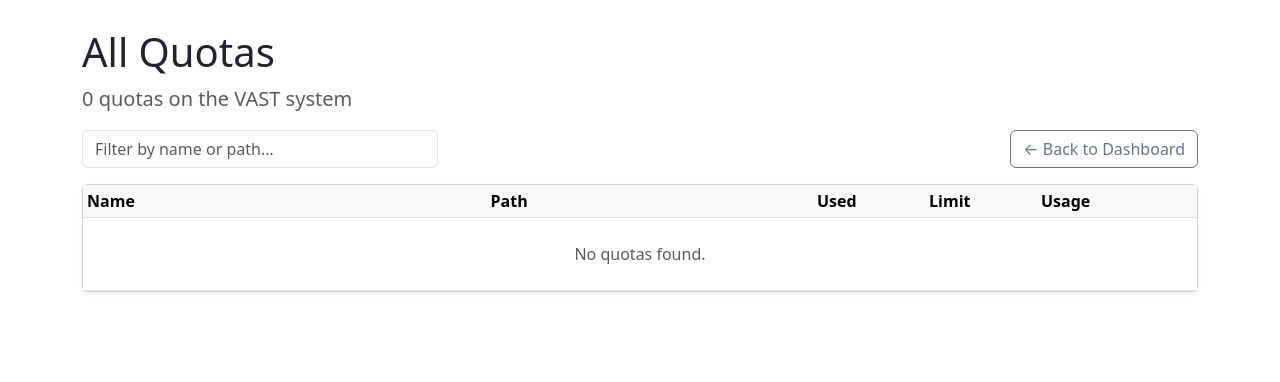
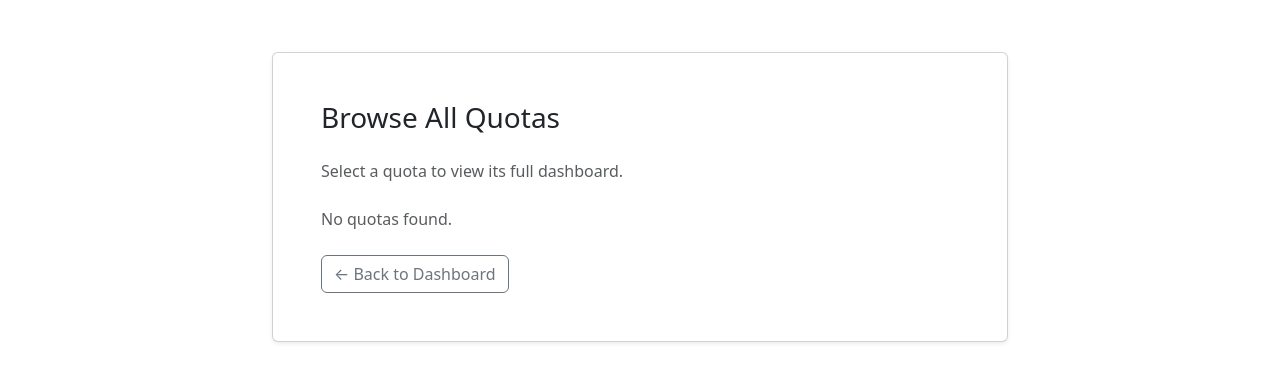
Before and after one commit to checomp/trace-vast-dashboard, a Flask app: template templates/admin_quotas.html in a window 1280 px wide. Shown: the part 56-438 px from the top of the page. Run offline with Flask 3, Linux system fonts and the light colour scheme; the template is opened without the code that fills it, so the values that code supplies are empty.

Commit message:
refactor: move quota dropdown to /admin/quotas page
- welcome.html: plain "Browse All Quotas" link button (no inline dropdown)
- admin_quotas.html: clean select dropdown + "View Dashboard" button
- app.py: stop passing quotas to welcome page (no longer needed there)

Co-Authored-By: Claude Sonnet 4.6 <noreply@anthropic.com>

```diff
--- a/app.py
+++ b/app.py
@@ -141,9 +141,8 @@ def dashboard():
         if app.debug and not current_user:
             return render_template('search_prompt.html')
         has_admin_access = _check_admin_access(current_user)
-        quotas = get_all_quotas() if has_admin_access else []
         return render_template('welcome.html', current_user=current_user,
-                               has_admin_access=has_admin_access, quotas=quotas)
+                               has_admin_access=has_admin_access)
 
     # Determine which user's quota to fetch
     if search_user:
--- a/templates/admin_quotas.html
+++ b/templates/admin_quotas.html
@@ -1,98 +1,54 @@
 {% extends "base.html" %}
 
-{% block title %}All Quotas{% endblock %}
-
-{% block head %}
-<style>
-    #quotaTable tbody tr { cursor: pointer; }
-    #quotaTable tbody tr:hover { background-color: #f5f5f5; }
-    .usage-bar {
-        height: 8px;
-        border-radius: 4px;
-        background-color: #e9ecef;
-        min-width: 80px;
-    }
-    .usage-bar-fill {
-        height: 100%;
-        border-radius: 4px;
-    }
-</style>
-{% endblock %}
+{% block title %}Browse Quotas{% endblock %}
 
 {% block content %}
-<div class="row mt-4">
-    <div class="col-md-12">
-        <h1>All Quotas</h1>
-        <p class="lead text-muted">{{ quotas|length }} quota{{ 's' if quotas|length != 1 }} on the VAST system</p>
-    </div>
-</div>
+<div class="row justify-content-center mt-5">
+    <div class="col-md-8">
+        <div class="card shadow-sm">
+            <div class="card-body p-5">
+                <h3 class="mb-4">Browse All Quotas</h3>
+                <p class="text-muted mb-4">Select a quota to view its full dashboard.</p>
 
-<div class="row mb-3">
-    <div class="col-md-4">
-        <input type="text" id="searchInput" class="form-control" placeholder="Filter by name or path…" oninput="filterTable()">
-    </div>
-    <div class="col-md-8 text-end">
-        <a href="/dashboard" class="btn btn-outline-secondary">← Back to Dashboard</a>
-    </div>
-</div>
+                {% if quotas %}
+                <div class="mb-3">
+                    <select id="quotaSelect" class="form-select form-select-lg">
+                        <option value="" disabled selected>— Select a quota —</option>
+                        {% for q in quotas %}
+                        <option value="/admin/quota/{{ q.id }}">
+                            {{ q.name }} ({{ q.path }}) — {{ q.usage_pct }}%
+                        </option>
+                        {% endfor %}
+                    </select>
+                </div>
+                <div class="d-grid">
+                    <button id="viewBtn" class="btn btn-primary btn-lg" disabled onclick="goToQuota()">
+                        View Dashboard
+                    </button>
+                </div>
+                {% else %}
+                <p class="text-muted">No quotas found.</p>
+                {% endif %}
 
-<div class="row">
-    <div class="col-md-12">
-        <div class="card shadow-sm">
-            <div class="table-responsive">
-                <table class="table table-sm table-hover mb-0" id="quotaTable">
-                    <thead class="table-light">
-                        <tr>
-                            <th>Name</th>
-                            <th>Path</th>
-                            <th style="width:7rem;">Used</th>
-                            <th style="width:7rem;">Limit</th>
-                            <th style="width:10rem;">Usage</th>
-                        </tr>
-                    </thead>
-                    <tbody>
-                        {% for q in quotas %}
-                        <tr onclick="window.location='/admin/quota/{{ q.id }}'">
-                            <td>{{ q.name or '—' }}</td>
-                            <td><code>{{ q.path or '—' }}</code></td>
-                            <td>{{ q.used_effective_fmt }}</td>
-                            <td>{{ q.hard_limit_fmt }}</td>
-                            <td>
-                                <div class="d-flex align-items-center gap-2">
-                                    <div class="usage-bar flex-grow-1">
-                                        <div class="usage-bar-fill
-                                            {% if q.usage_pct < 75 %}bg-success
-                                            {% elif q.usage_pct < 90 %}bg-warning
-                                            {% else %}bg-danger{% endif %}"
-                                            style="width: {{ [q.usage_pct, 100]|min }}%">
-                                        </div>
-                                    </div>
-                                    <span class="text-nowrap
-                                        {% if q.usage_pct < 75 %}text-success
-                                        {% elif q.usage_pct < 90 %}text-warning
-                                        {% else %}text-danger{% endif %}"
-                                        style="width:3.5rem; text-align:right; font-variant-numeric: tabular-nums;">
-                                        {{ q.usage_pct }}%
-                                    </span>
-                                </div>
-                            </td>
-                        </tr>
-                        {% else %}
-                        <tr><td colspan="5" class="text-center text-muted py-4">No quotas found.</td></tr>
-                        {% endfor %}
-                    </tbody>
-                </table>
+                <div class="mt-4">
+                    <a href="/dashboard" class="btn btn-outline-secondary">← Back to Dashboard</a>
+                </div>
             </div>
         </div>
     </div>
 </div>
 
 <script>
-    function filterTable() {
-        const q = document.getElementById('searchInput').value.toLowerCase();
-        document.querySelectorAll('#quotaTable tbody tr').forEach(function(row) {
-            row.style.display = row.textContent.toLowerCase().includes(q) ? '' : 'none';
-        });
+    const select = document.getElementById('quotaSelect');
+    const btn = document.getElementById('viewBtn');
+
+    select.addEventListener('change', function () {
+        btn.disabled = !this.value;
+    });
+
+    function goToQuota() {
+        const val = document.getElementById('quotaSelect').value;
+        if (val) window.location = val;
     }
 </script>
 {% endblock %}
```
Also changed, not shown: templates/welcome.html (+3 -24 lines).
